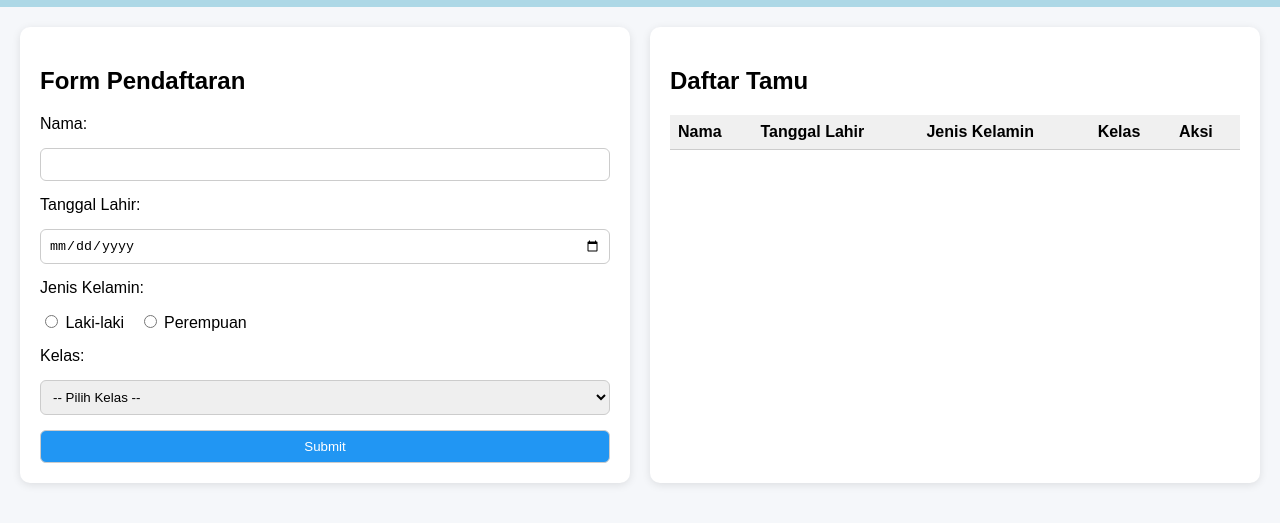
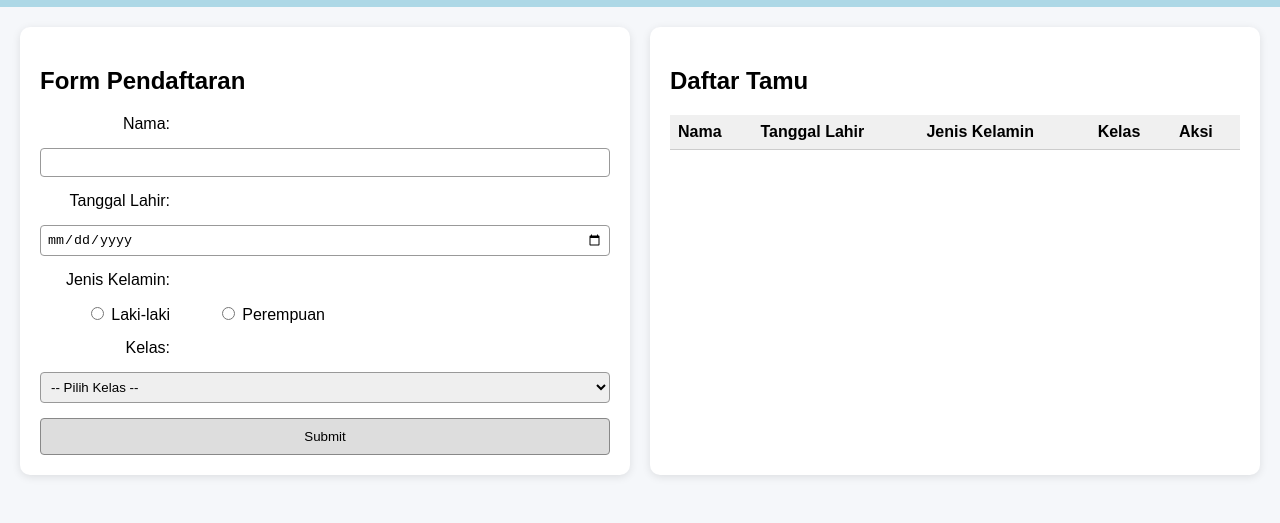
Before and after one commit to Sama32-port/Codingcamp-3Nov25-SaMa32, a plain HTML site: page index.html in a window 1280 px wide. Shown: the part 93-616 px from the top of the page. Drawn offline with Linux system fonts and the light colour scheme.

Commit message:
Update style.css
final change

```diff
--- a/css/style.css
+++ b/css/style.css
@@ -5,6 +5,7 @@ body {
   background: #f5f7fa;
 }
 
+/* HEADER */
 header {
   background-color: #ADD8E6;
   color: #333;
@@ -23,6 +24,7 @@ header img {
   margin-right: 15px;
 }
 
+/* MAIN LAYOUT */
 main {
   display: flex;
   justify-content: space-between;
@@ -38,33 +40,59 @@ main {
   flex: 1;
 }
 
+/* FORM STYLE */
 form {
   display: flex;
   flex-direction: column;
   gap: 15px;
 }
 
-input, select, button {
-  padding: 8px;
-  border: 1px solid #ccc;
-  border-radius: 6px;
+.form-group {
+  display: flex;
+  align-items: center;
+}
+
+form label {
+  display: inline-block;
+  width: 130px;
+  text-align: right;
+  margin-right: 10px;
+}
+
+input[type="text"],
+input[type="date"],
+select,
+textarea {
+  flex: 1;
+  padding: 6px;
+  border: 1px solid #999;
+  border-radius: 4px;
+}
+
+textarea {
+  resize: vertical;
+}
+
+.gender {
+  display: flex;
+  align-items: center;
+  gap: 15px;
 }
 
 button {
-  background-color: #2196F3;
-  color: white;
+  width: 100%;
+  padding: 10px;
+  background-color: #ddd;
+  border: 1px solid #888;
+  border-radius: 4px;
   cursor: pointer;
-  transition: background 0.3s;
 }
 
 button:hover {
-  background-color: #1976D2;
+  background-color: #ccc;
 }
 
-.gender label {
-  margin-right: 10px;
-}
-
+/* TABEL STYLE */
 .table-container {
   max-height: 200px;
   overflow-y: auto;
```
